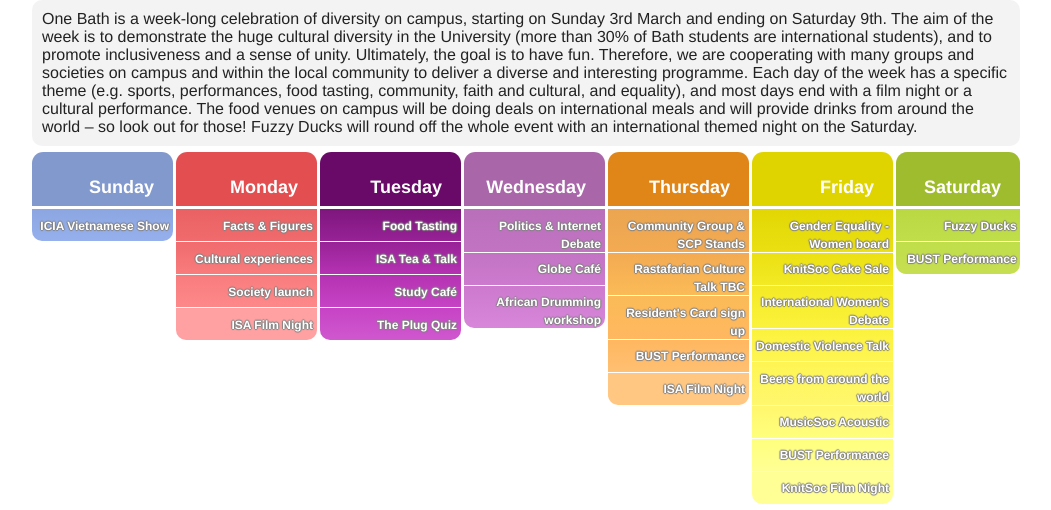
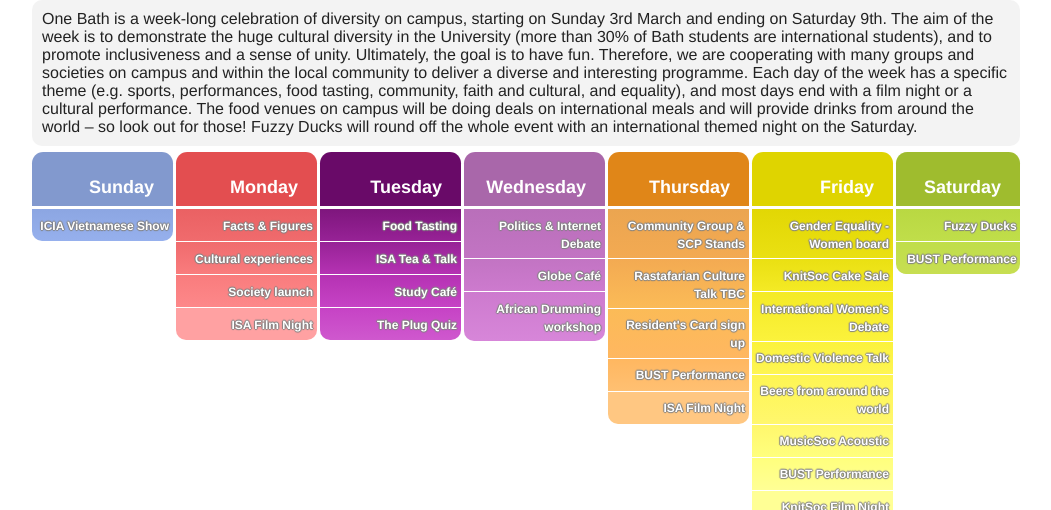
Before and after one commit to deiga/onebath, a plain HTML site: page index.html in a window 1280 px wide. Shown: the part 112-622 px from the top of the page, without its empty margins (114-1165 px from the left). Drawn offline with nearby package versions, Linux system fonts and the light colour scheme.

Commit message:
Better looking padding for text boxes

```diff
--- a/styles/events.less
+++ b/styles/events.less
@@ -243,9 +243,7 @@
       margin-bottom: 0.0625em; /* 1/16 */
       min-height: 2em;
       text-align: right;
-      padding-right: 2.77%; /* 4/144 */
-      padding-top: .4em;
-      padding-left: 2.77%;
+      padding: .4em 2.77%;
 
       a {
         color: white;
```
Also changed, not shown: css/style.css.
